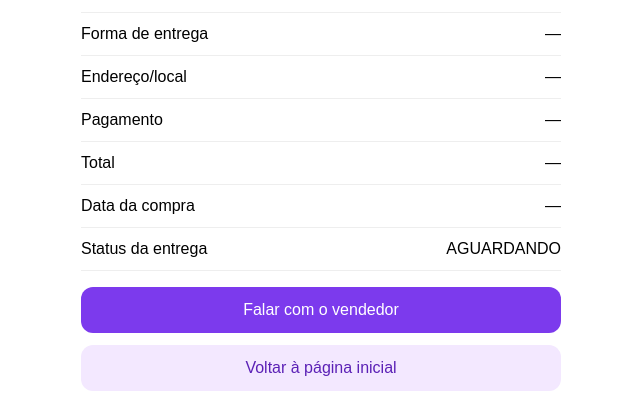
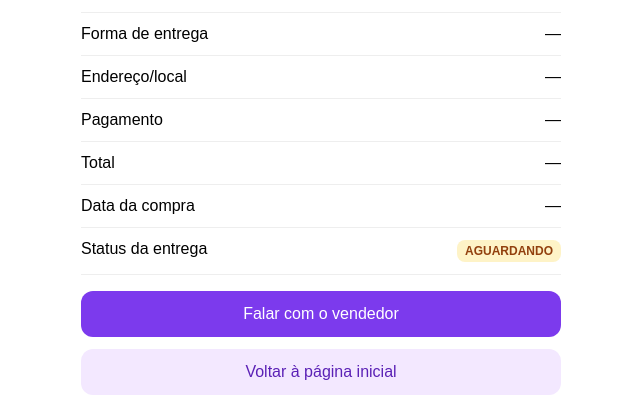
Before and after one commit to MariaEduardaPitta/ENG4021-33D-2026.2-repo, a Python web app: template SPRINT 4/Lucas-Lemos/templates/confirmacao.html in a window 1280 px wide. Shown: the part 409-828 px from the top of the page, without its empty margins (319-959 px from the left). Before the commit the page ends 800 px from the top, so only its background shows below. Run offline with Jinja, Linux system fonts and the light colour scheme; the template is opened without the code that fills it, so the values that code supplies are empty.

Commit message:
Estiliza status da entrega em âmbar
Added styles for status-entrega class.

```diff
--- a/SPRINT 4/Lucas-Lemos/static/css/confirmacao.css
+++ b/SPRINT 4/Lucas-Lemos/static/css/confirmacao.css
@@ -34,6 +34,7 @@ dd {
   color: white;
 }
 
+
 .btn-secondary {
   background-color: #F3E8FF;
   color: #5B21B6;
@@ -58,3 +59,12 @@ header {
   padding: 16px;
   text-align: center;
 }
+
+.status-entrega {
+  background-color: #FEF3C7;
+  color: #92400E;
+  padding: 4px 8px;
+  border-radius: 8px;
+  font-size: 12px;
+  font-weight: bold;
+}
```
